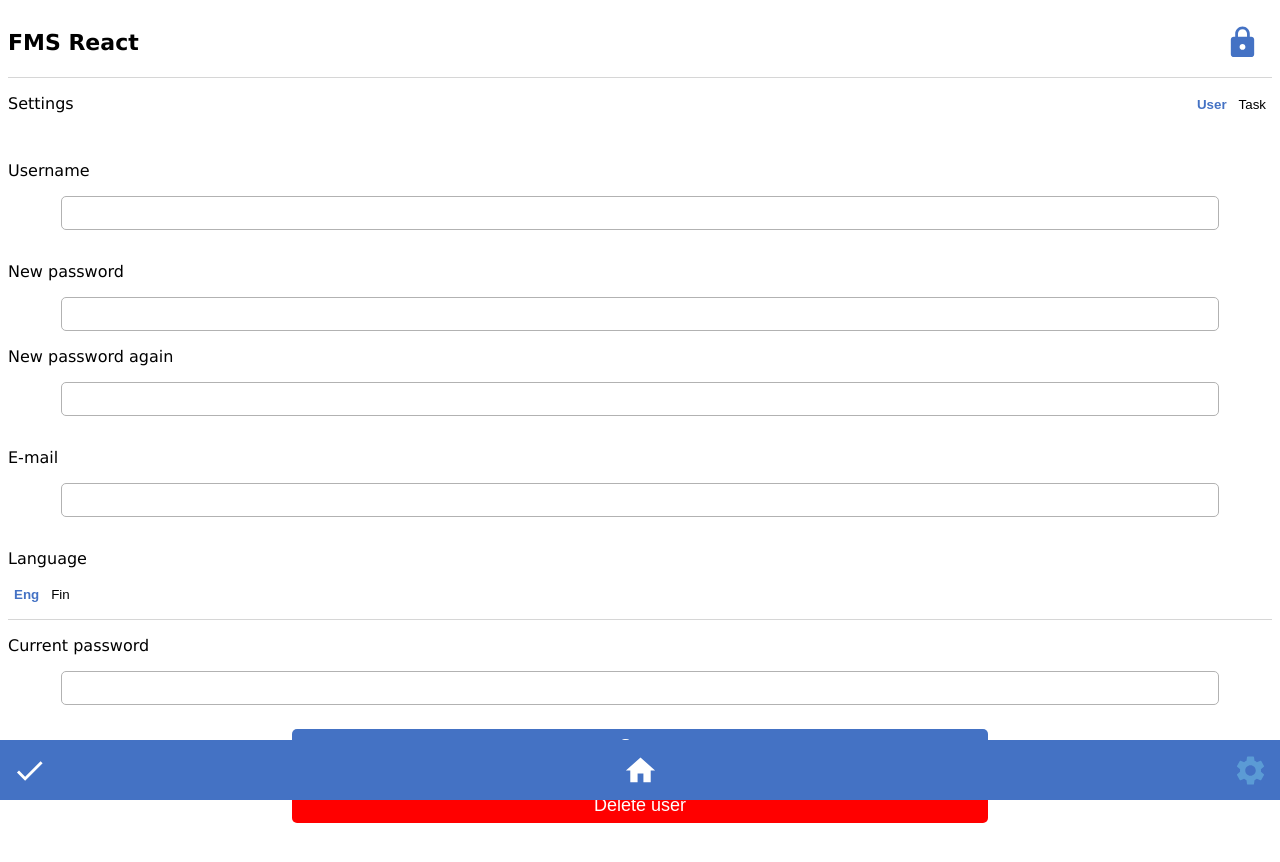
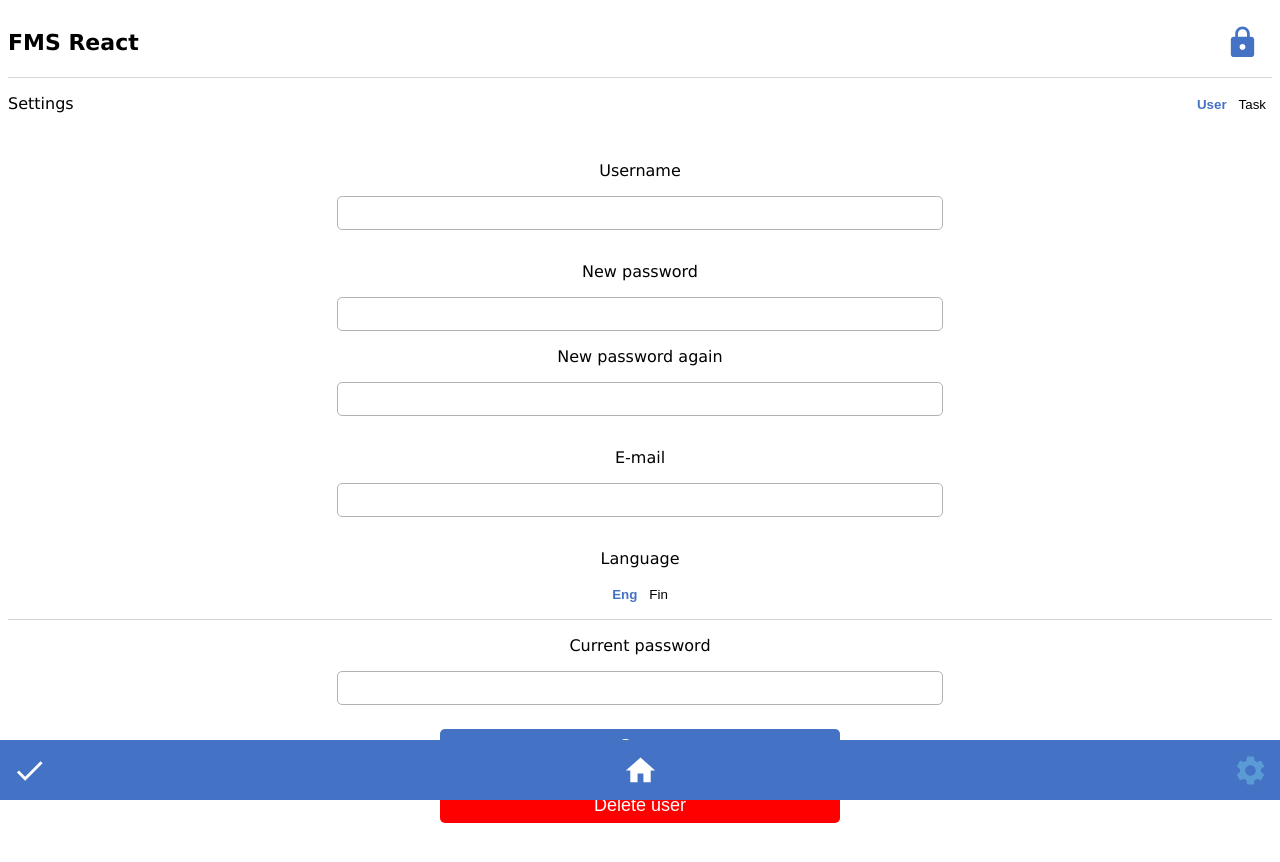
Before and after one commit to ekosfin/FMSreact, a React (Create React App) app in the folder frontend/: page /settings in a window 1280 px wide. Shown: the top 862 px of the page. Built offline with nearby package versions, Linux system fonts and the light colour scheme; no server answers.

Commit message:
Add maxwidths to inputs and center text

```diff
--- a/frontend/src/components/NewTask.js
+++ b/frontend/src/components/NewTask.js
@@ -53,7 +53,7 @@ export default function NewTask(props) {
     <div className="NewTask">
       <p className="pageTitle">{language.newTask}</p>
       <div className="settingsDivider">
-        <p className="normalLeftText">{language.taskName}</p>
+        <p className="normalText">{language.taskName}</p>
         <input
           type="text"
           className="settingInfoInput"
@@ -62,7 +62,7 @@ export default function NewTask(props) {
         />
       </div>
       <div className="newTaskDateDivider">
-        <p className="normalLeftText">{language.taskDate}</p>
+        <p className="normalText">{language.taskDate}</p>
         <DatePicker
           className="newTaskDatePicker"
           selected={startDate}
--- a/frontend/src/components/Settings.js
+++ b/frontend/src/components/Settings.js
@@ -150,7 +150,7 @@ export default function Settings(props) {
         </div>
       </div>
       <div className="settingsDivider">
-        <p className="normalLeftText">{language.username}</p>
+        <p className="normalText">{language.username}</p>
         <input
           type="text"
           className="settingInfoInput"
@@ -159,14 +159,14 @@ export default function Settings(props) {
         />
       </div>
       <div className="settingsDivider">
-        <p className="normalLeftText">{language.newPassword}</p>
+        <p className="normalText">{language.newPassword}</p>
         <input
           type="password"
           className="settingInfoInput"
           onChange={updateNewPasswordState}
           value={newPw}
         />
-        <p className="normalLeftText">{language.newPwAgain}</p>
+        <p className="normalText">{language.newPwAgain}</p>
         <input
           type="password"
           className="settingInfoInput"
@@ -175,7 +175,7 @@ export default function Settings(props) {
         />
       </div>
       <div className="settingsDivider">
-        <p className="normalLeftText">{language.email}</p>
+        <p className="normalText">{language.email}</p>
         <input
           type="text"
           className="settingInfoInput"
@@ -184,7 +184,7 @@ export default function Settings(props) {
         />
       </div>
       <div className="settingsDivider" id="settingsBottomPadding">
-        <p className="normalLeftText">{language.language}</p>
+        <p className="normalText">{language.language}</p>
         <div className="settingsLanguageDiv">
           <button className={engSelected()} onClick={onEngClick}>
             {language.enLang}
@@ -195,7 +195,7 @@ export default function Settings(props) {
         </div>
       </div>
       <div className="settingsDivider" id="settingsbottomDiv">
-        <p className="normalLeftText">{language.currentPw}</p>
+        <p className="normalText">{language.currentPw}</p>
         <input
           type="password"
           className="settingInfoInput"
--- a/frontend/src/styles.css
+++ b/frontend/src/styles.css
@@ -114,12 +114,13 @@
 
 .infoInput {
   width: 75vw;
-  /*maxwidth*/
+  max-width: 600px;
   border-radius: 5px;
   border-style: solid;
   border-width: 1px;
   border-color: var(--lightGray);
   height: 30px;
+  text-align: center;
 }
 
 .loginButtonDiv {
@@ -134,6 +135,7 @@
   border-radius: 5px;
   display: block;
   width: 55%;
+  max-width: 400px;
   height: 35px;
   font-size: 18px;
   margin: auto;
@@ -211,16 +213,18 @@
 }
 
 .settingsLanguageDiv {
-  text-align: left;
+  text-align: center;
 }
 
 .settingInfoInput {
   width: 90vw;
+  max-width: 600px;
   border-radius: 5px;
   border-style: solid;
   border-width: 1px;
   border-color: var(--lightGray);
   height: 30px;
+  text-align: center;
 }
 
 .settingsDivider {
@@ -303,6 +307,8 @@
   height: 30px;
   font-size: 16px;
   width: 90vw;
+  max-width: 600px;
+  text-align: center;
 }
 
 #homeNewTaskButton {
@@ -370,7 +376,6 @@
 #removeAllNotifsButton {
   background-color: var(--red);
   font-size: 16px;
-  height: auto;
   margin-top: 25px;
   display: inline-block;
 }
```
